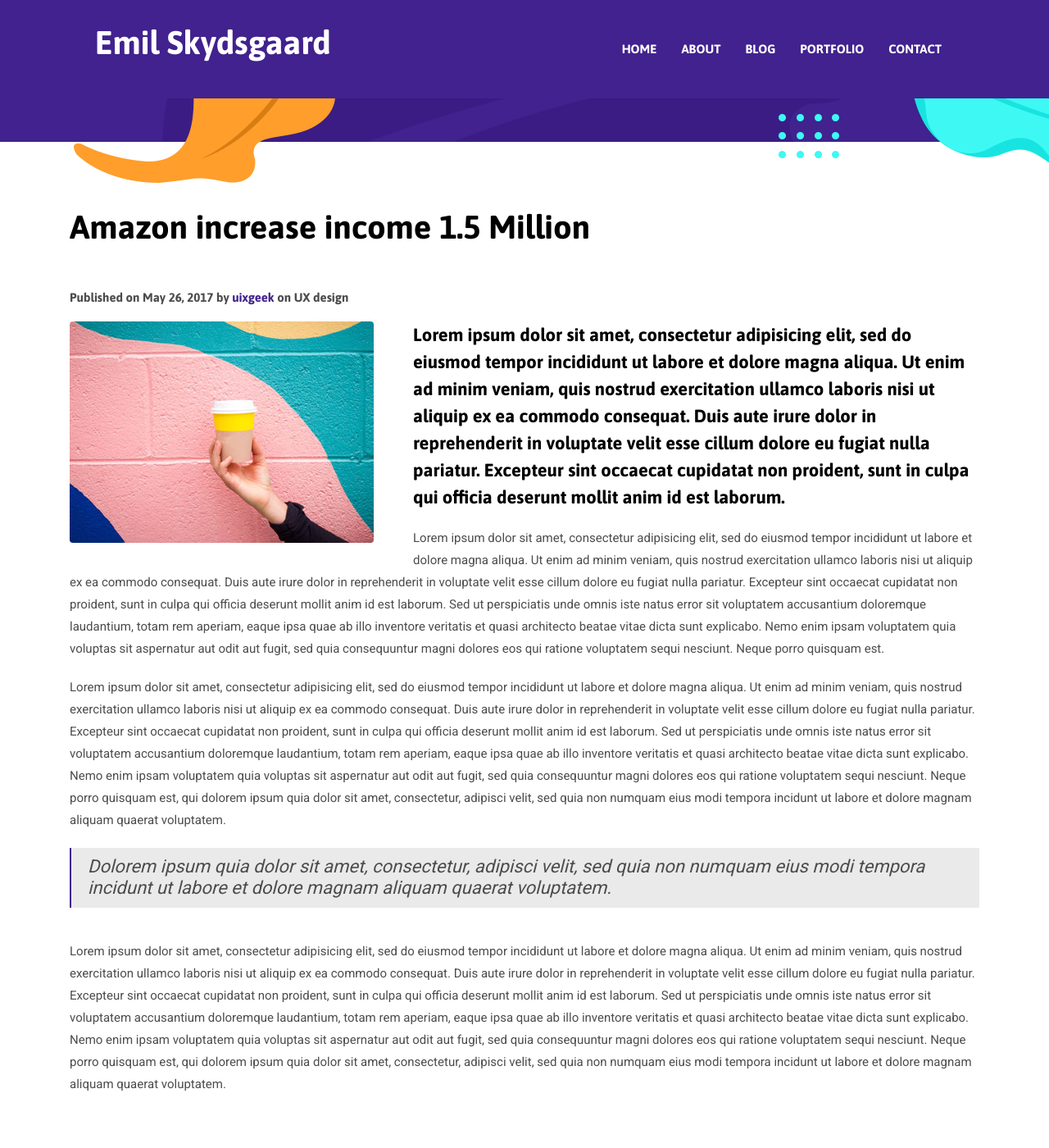
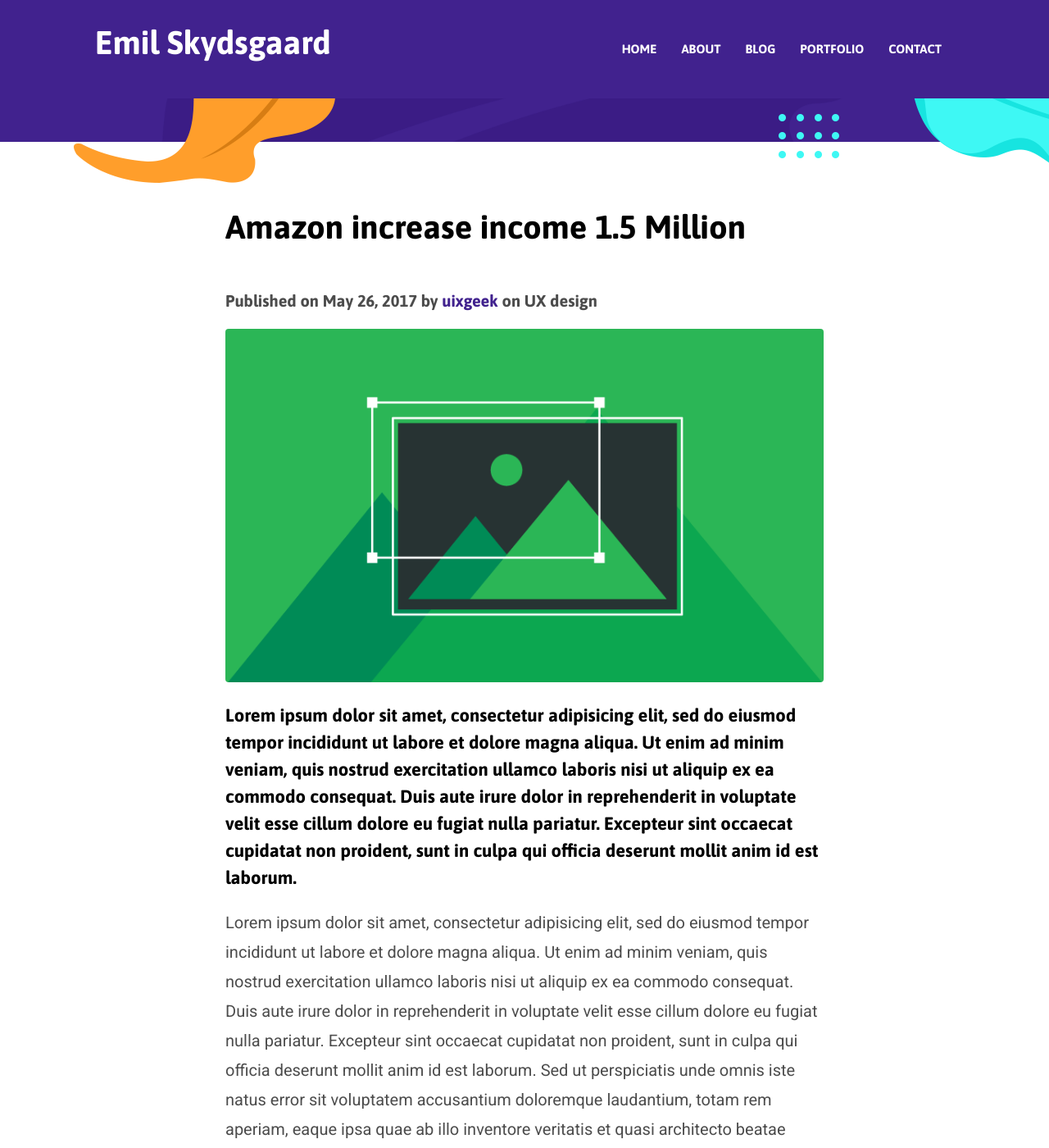
Before and after one commit to Emilostuff/emilostuff.github.io, a Jekyll site: the page built from _posts/2017-05-26-amazon-increase-income-1.5-million copy 2.markdown, in a window 1280 px wide and 1400 px high, scrolled down 331 px. Shown: the whole window at 82% size. Built offline with Jekyll 4.4.1, drawn with Linux system fonts in a browser that asks for light colours; some of the changed text lies outside the part shown.

```diff
--- a/_data/settings.yml
+++ b/_data/settings.yml
@@ -8,7 +8,7 @@ description: this is meta description
 email: steve.fruits@email.com
 phone: +880 2544 658 256
 address: 125/A, CA Commercial Area, California, USA
-copyright: Copyright &copy; 2020 Designed by [Themefisher](https://themefisher.com) & Developed by [Getjekyllthemes](https://getjekyllthemes.com)
+#copyright: "&copy; Emil Skydsgaard"
 
 menu:
 - {name: About, link: '/about'}
--- a/_layouts/post.html
+++ b/_layouts/post.html
@@ -23,8 +23,8 @@ layout: default
 
 <section class="section">
   <div class="container">
-    <div class="row">
-      <div class="col-lg-12">
+    <div class="row justify-content-center">
+      <div class="col-lg-8">
         <h3 class="font-tertiary mb-5">{{ page.title | escape }}</h3>
         <p class="font-secondary">Published on {{ page.date | date: '%b %d, %Y' }} by <span class="text-primary">{{ page.author }}</span
             class="text-primary"> on {% for tag in page.tags %}<span>{{ tag }} </span>{% endfor %}</p>
--- a/_posts/2017-05-26-amazon-increase-income-1.5-million copy 2.markdown
+++ b/_posts/2017-05-26-amazon-increase-income-1.5-million copy 2.markdown
@@ -2,7 +2,7 @@
 layout: post
 title:  Amazon increase income 1.5 Million
 date:   2017-05-26 15:05:55 +0300
-image:  /assets/images/blog/post-5.jpg
+image:  /assets/images/blog/test.png
 author: uixgeek
 tags:   UX design
 ---
--- a/assets/scss/_typography.scss
+++ b/assets/scss/_typography.scss
@@ -14,7 +14,7 @@ body {
 p, .paragraph {
   font-weight: 400;
   color: $text-color;
-  font-size: 15px;
+  font-size: 20px;
   line-height: 1.8;
   font-family: $primary-font;
   &-lg{
```
Also changed, not shown: _includes/education-section.html (+9 -5 lines), assets/images/blog/test.png (added), 14 other files.
